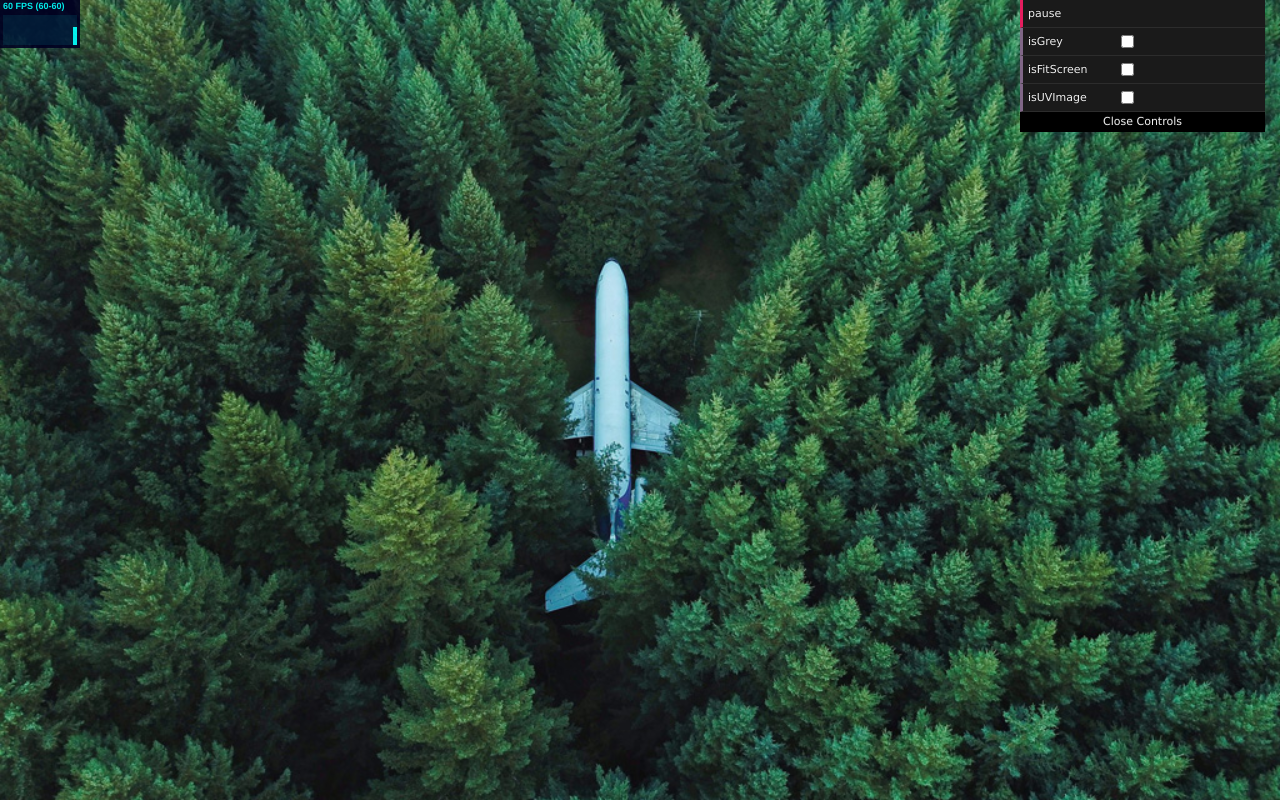
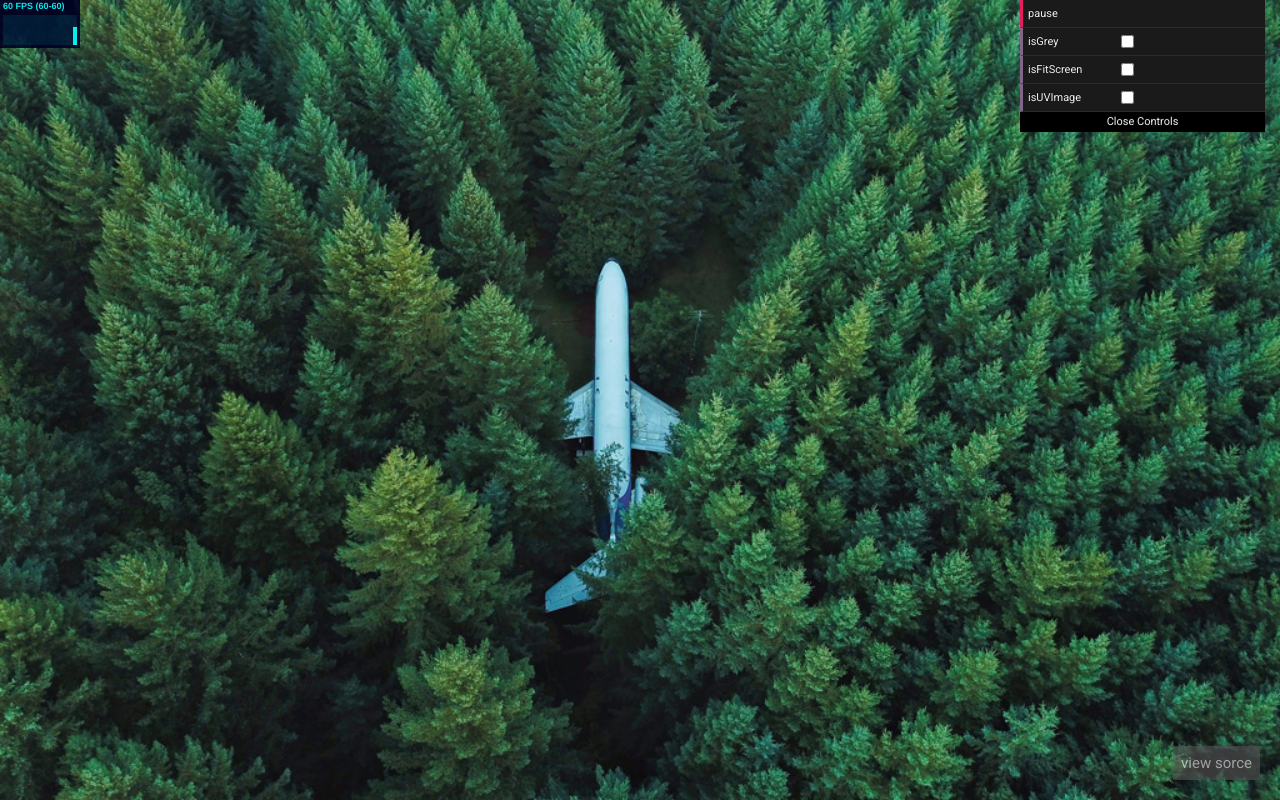
Before and after one commit to kenjiSpecial/tubugl-recipes, a plain HTML site: page docs/2d-image-filter/index.html in a window 1280 px wide. Drawn offline with Linux system fonts and the light colour scheme; files whose address does not match are found by name.

Commit message:
add view source in demo

```diff
--- a/docs/2d-image-filter/index.html
+++ b/docs/2d-image-filter/index.html
@@ -2,6 +2,7 @@
 <style>
     *{
         margin: 0;
+        font-family: 'Roboto', sans-serif;
     }
     html, body{
         width: 100%;
@@ -14,8 +15,29 @@
     img{
         display: none;
     }
+
+    #viewSrcButton {
+        position: fixed;
+        bottom: 20px;
+        right: 20px;
+        padding: 8px;
+        color: #fff;
+        background-color: #555;
+        opacity: 0.6;
+
+        text-decoration: none;
+
+        font-size: 15px;
+        line-height: 18px;;
+    }
+
+    #viewSrcButton:hover{
+        opacity: 0.9;
+    }
 </style>
+<link href="https://fonts.googleapis.com/css?family=Roboto" rel="stylesheet">
 <body>
     <script src="./demo.js"></script>
+    <a id="viewSrcButton" href="https://github.com/kenjiSpecial/tubugl-recipes/blob/master/2d-image-filter/index.js">view sorce</a>
 </body>
 </html>
```
